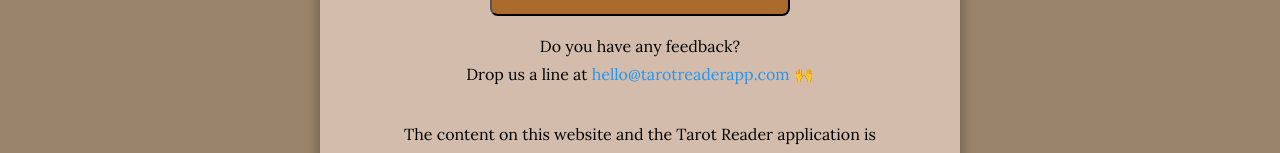
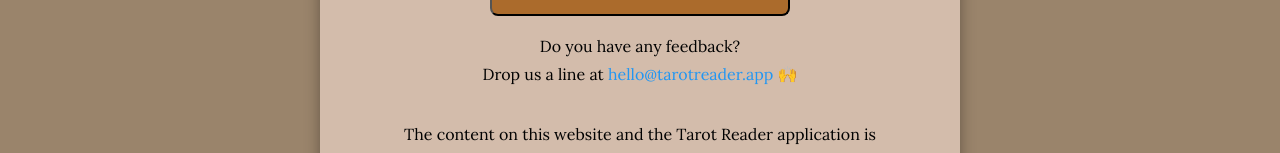
Before and after one commit to Schnippen/tarot-landing-page, a React (Create React App) app: page / in a window 1280 px wide. Shown: the part 3725-3878 px from the top of the page. Built offline with nearby package versions, Linux system fonts and the light colour scheme; no server answers.

Commit message:
aaahgghghghahshdas

```diff
--- a/src/App.module.css
+++ b/src/App.module.css
@@ -162,7 +162,7 @@
 }
 .ArticleItem_paragraph {
   font-family: "Lora";
-  list-style: armenian;
+  list-style: none;
   list-style-position: outside;
 }
 
--- a/src/App.tsx
+++ b/src/App.tsx
@@ -7,11 +7,9 @@ import PrivacyPolicy from "./screens/PrivacyPolicy";
 import { useNavigate } from "react-router-dom";
 import { analytics } from "./utils/mixpanel";
 import { AnalyticsEvent } from "./utils/constants";
-//import dotenv from "dotenv";
-
+//import "dotenv/config";
 
 function App() {
-  //dotenv.config();
   const navigate = useNavigate();
   const navigateToHome = () => {
     navigate("/");
--- a/src/components/Footer.tsx
+++ b/src/components/Footer.tsx
@@ -54,10 +54,10 @@ function Footer() {
         <p>
           Do you have any feedback? <br /> Drop us a line at <span> </span>
           <a
-            href="mailto:hello@tarotreaderapp.com"
+            href="mailto:hello@tarotreaderapp.app"
             onClick={() => analytics.event(AnalyticsEvent.email_write_pressed)}
           >
-            hello@tarotreaderapp.com
+            hello@tarotreader.app
           </a>
           <span> </span>🙌
         </p>
--- a/src/components/Panel.tsx
+++ b/src/components/Panel.tsx
@@ -22,7 +22,6 @@ function Panel({ title, text, hue, analyticsNumber, ...props }: PanelTypes) {
     AnalyticsEvent.third_card_pressed,
   ];
   const [isFlipped, setIsFlipped] = useState(false);
-  console.log("isFlipped", isFlipped);
   return (
     <li
       className={`${styles.card_container} ${
```
Also changed, not shown: package.json (+6 -2 lines), src/webpack.config.js (+21 -2 lines), 2 other files (tests, documents, lock files or other folders).
